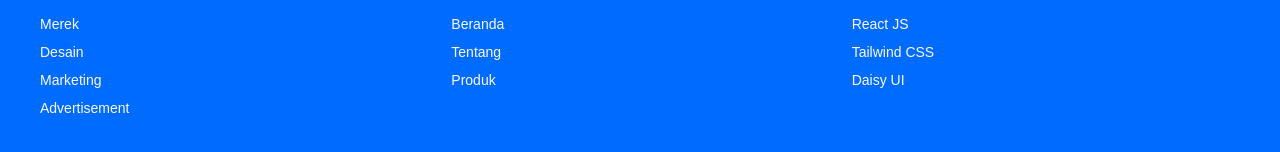
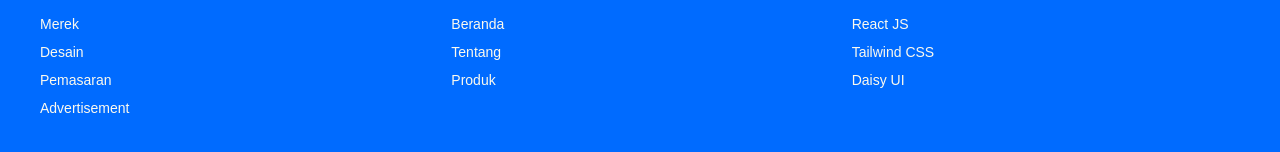
Before and after one commit to restuanggia/GH-STUDIO, a Next.js app: page / in a window 1280 px wide. Shown: the part 1626-1778 px from the top of the page. Built offline with nearby package versions, Linux system fonts and the light colour scheme.

Commit message:
restuanggia: merubah Footer Marketing menjadi Pemasaran

```diff
--- a/app/layout.tsx
+++ b/app/layout.tsx
@@ -39,7 +39,7 @@ export default function RootLayout({
             <h6 className="footer-title">Layanan</h6>
             <a className="link link-hover">Merek</a>
             <a className="link link-hover">Desain</a>
-            <a className="link link-hover">Marketing</a>
+            <a className="link link-hover">Pemasaran</a>
             <a className="link link-hover">Advertisement</a>
           </nav>
           <nav>
```
